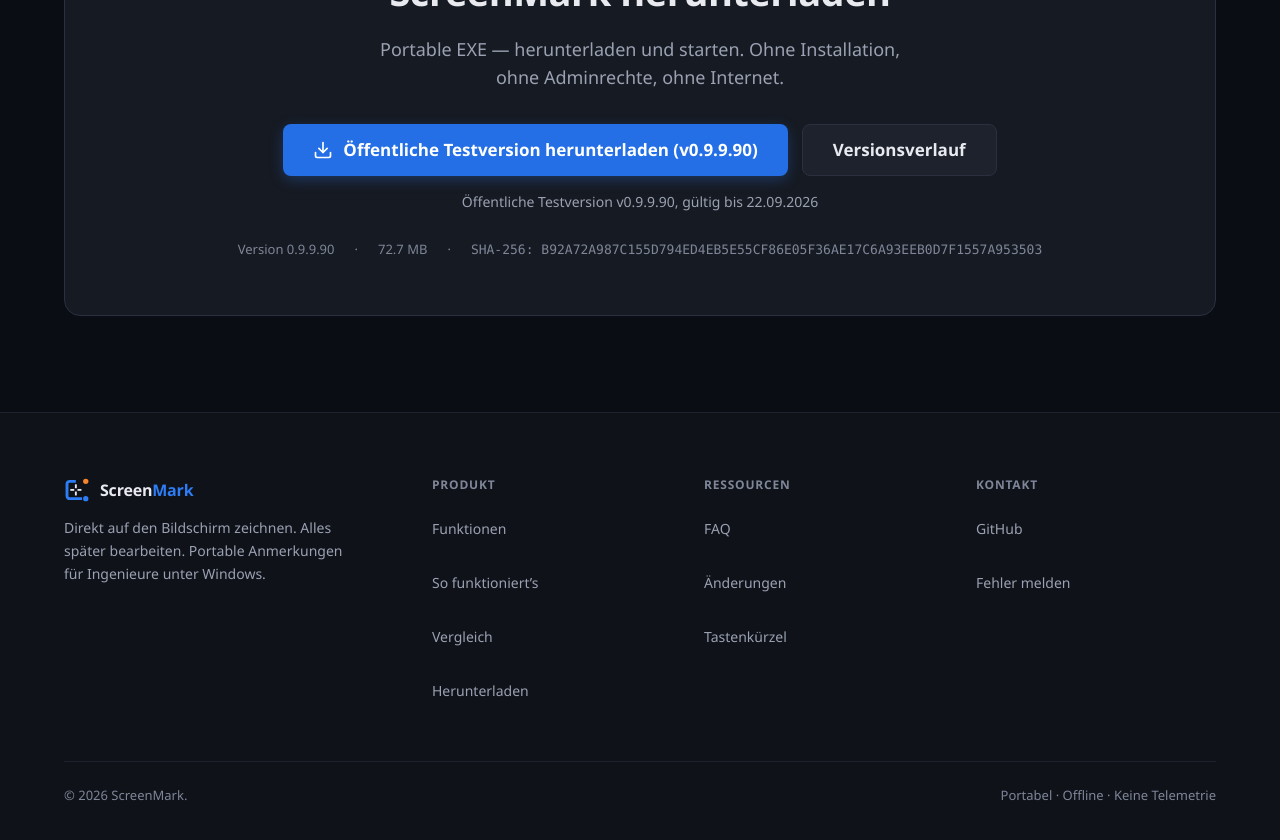
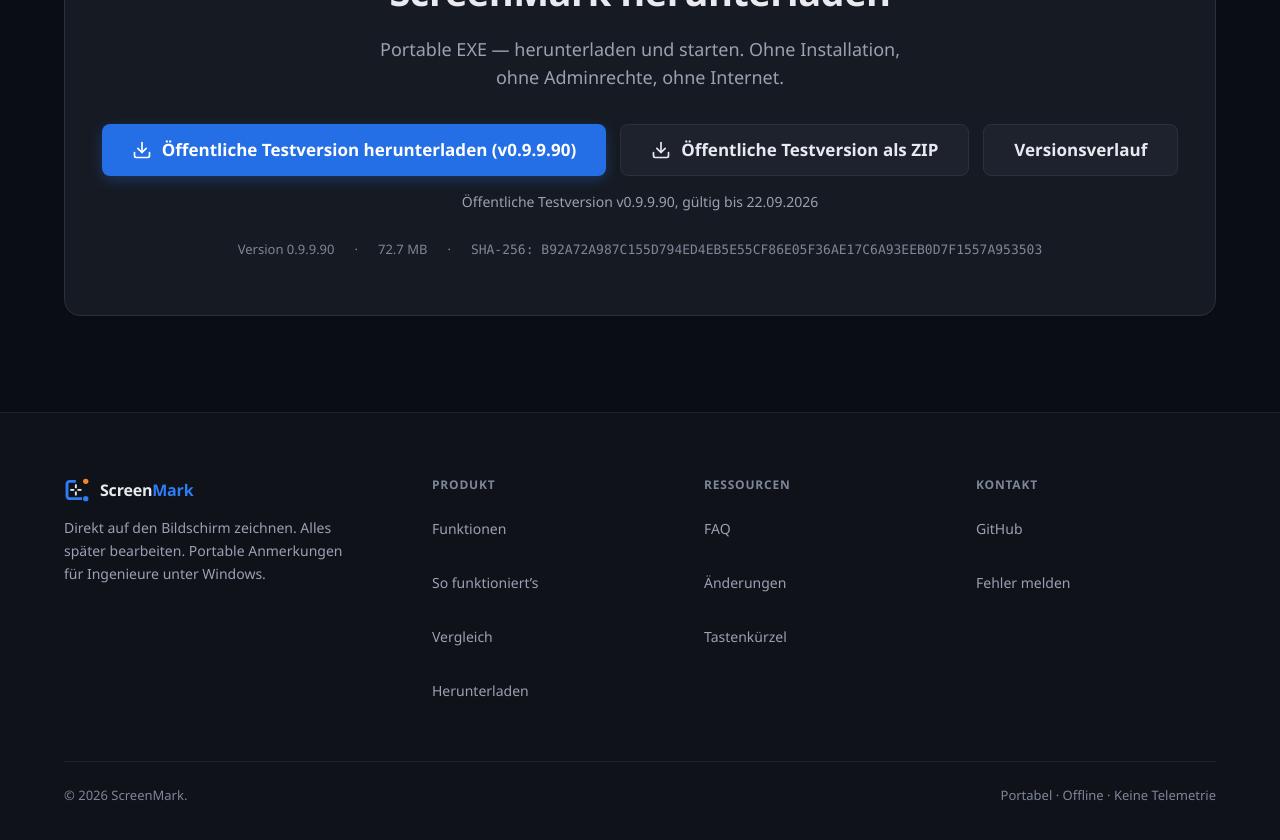
Before and after one commit to Haldyoso/ScreenMarkWebsite, a Next.js app: page /ScreenMarkWebsite/de in a window 1280 px wide. Shown: the part 7760-8600 px from the top of the page. Built offline with nearby package versions, Linux system fonts and the light colour scheme; no server answers.

Commit message:
Add ZIP public trial download

```diff
--- a/components/sections/download-cta.tsx
+++ b/components/sections/download-cta.tsx
@@ -17,6 +17,7 @@
     publicTrialVersion,
     publicTrialExpires,
     publicTrialDownloadUrl,
+    publicTrialZipDownloadUrl,
   } = site.release;
   const cta = copy.downloadCta;
   const publicTrialDate = new Intl.DateTimeFormat(lang, {
@@ -60,6 +61,12 @@
                 </a>
               </Button>
               <Button asChild size="lg" variant="elevated">
+                <a href={publicTrialZipDownloadUrl} download>
+                  <Download aria-hidden="true" className="size-5" />
+                  {cta.publicTrialZipButton}
+                </a>
+              </Button>
+              <Button asChild size="lg" variant="elevated">
                 <Link href={changelogPath(lang)}>
                   {cta.olderVersions}
                 </Link>
--- a/lib/content/de.ts
+++ b/lib/content/de.ts
@@ -347,6 +347,7 @@
     subtitle:
       "Portable EXE — herunterladen und starten. Ohne Installation, ohne Adminrechte, ohne Internet.",
     publicTrialButton: "Öffentliche Testversion herunterladen",
+    publicTrialZipButton: "Öffentliche Testversion als ZIP",
     publicTrialValidity:
       "Öffentliche Testversion v{version}, gültig bis {date}",
     olderVersions: "Versionsverlauf",
--- a/lib/content/en.ts
+++ b/lib/content/en.ts
@@ -345,6 +345,7 @@
     subtitle:
       "Portable EXE — download and run. No installation, no admin rights, no internet.",
     publicTrialButton: "Download public trial",
+    publicTrialZipButton: "Download public trial ZIP",
     publicTrialValidity: "Public trial v{version}, valid through {date}",
     olderVersions: "Release history",
     versionLabel: "Version",
--- a/lib/content/sk.ts
+++ b/lib/content/sk.ts
@@ -346,6 +346,7 @@
     subtitle:
       "Prenosné EXE — stiahnite a spustite. Bez inštalácie, bez admin práv, bez internetu.",
     publicTrialButton: "Stiahnuť verejnú skúšobnú verziu",
+    publicTrialZipButton: "Stiahnuť public trial ZIP",
     publicTrialValidity:
       "Verejná skúšobná verzia v{version}, platná do {date}",
     olderVersions: "História vydaní",
--- a/lib/site.ts
+++ b/lib/site.ts
@@ -22,6 +22,8 @@
 
 const publicTrialAssetPath =
   "/downloads/ScreenMark-v0.9.9.90-public-trial-do-2026-09-22.exe";
+const publicTrialZipAssetPath =
+  "/downloads/ScreenMark-v0.9.9.90-public-trial-do-2026-09-22.zip";
 
 export const site = {
   name: "ScreenMark",
@@ -41,6 +43,7 @@
     publicTrialVersion: "0.9.9.90",
     publicTrialExpires: "2026-09-22",
     publicTrialDownloadUrl: `${basePath}${publicTrialAssetPath}`,
+    publicTrialZipDownloadUrl: `${basePath}${publicTrialZipAssetPath}`,
   },
 } as const;
 
--- a/types/index.ts
+++ b/types/index.ts
@@ -208,6 +208,7 @@
     title: string;
     subtitle: string;
     publicTrialButton: string;
+    publicTrialZipButton: string;
     /** `{version}` and `{date}` describe the public time-limited trial build. */
     publicTrialValidity: string;
     olderVersions: string;
```
Also changed, not shown: 1 other file (tests, documents, lock files or other folders).
